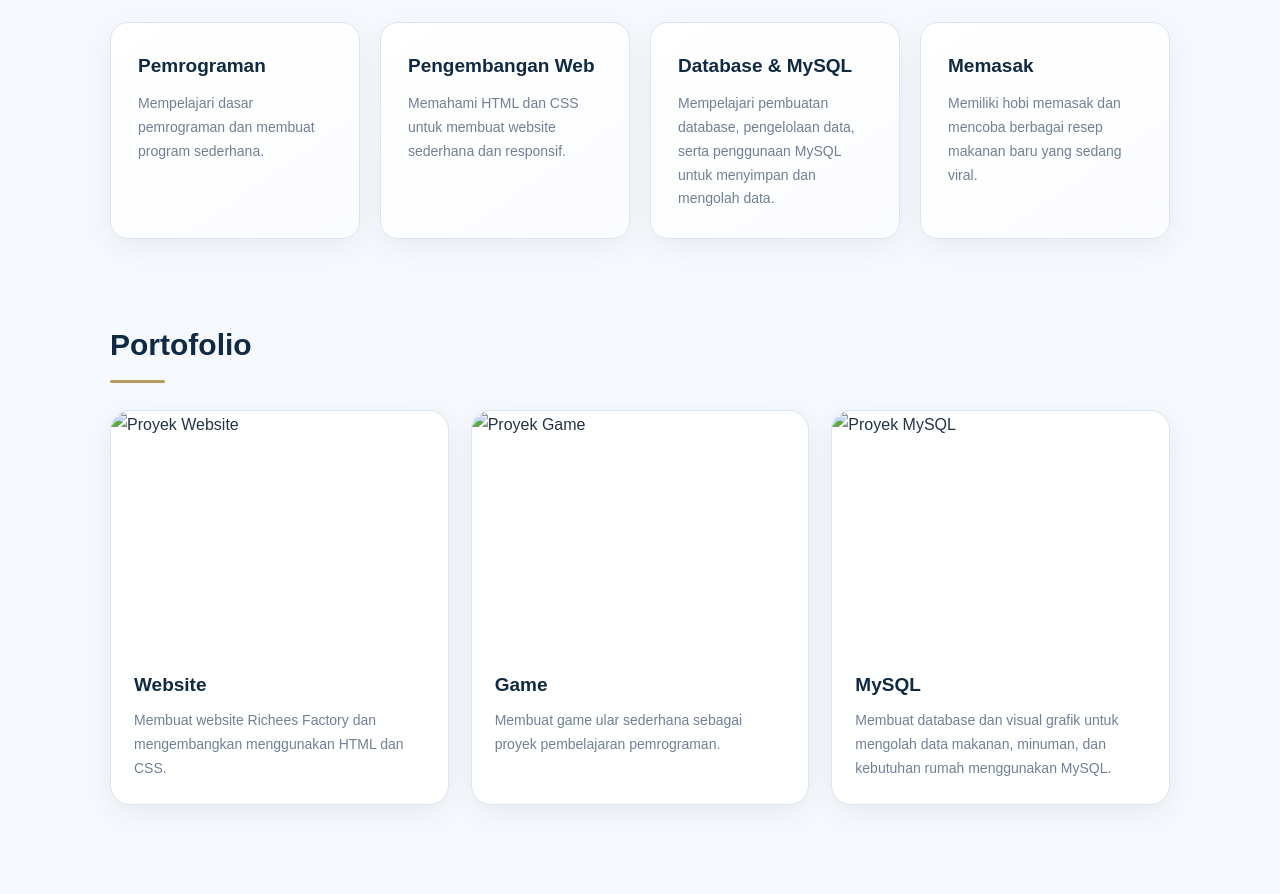
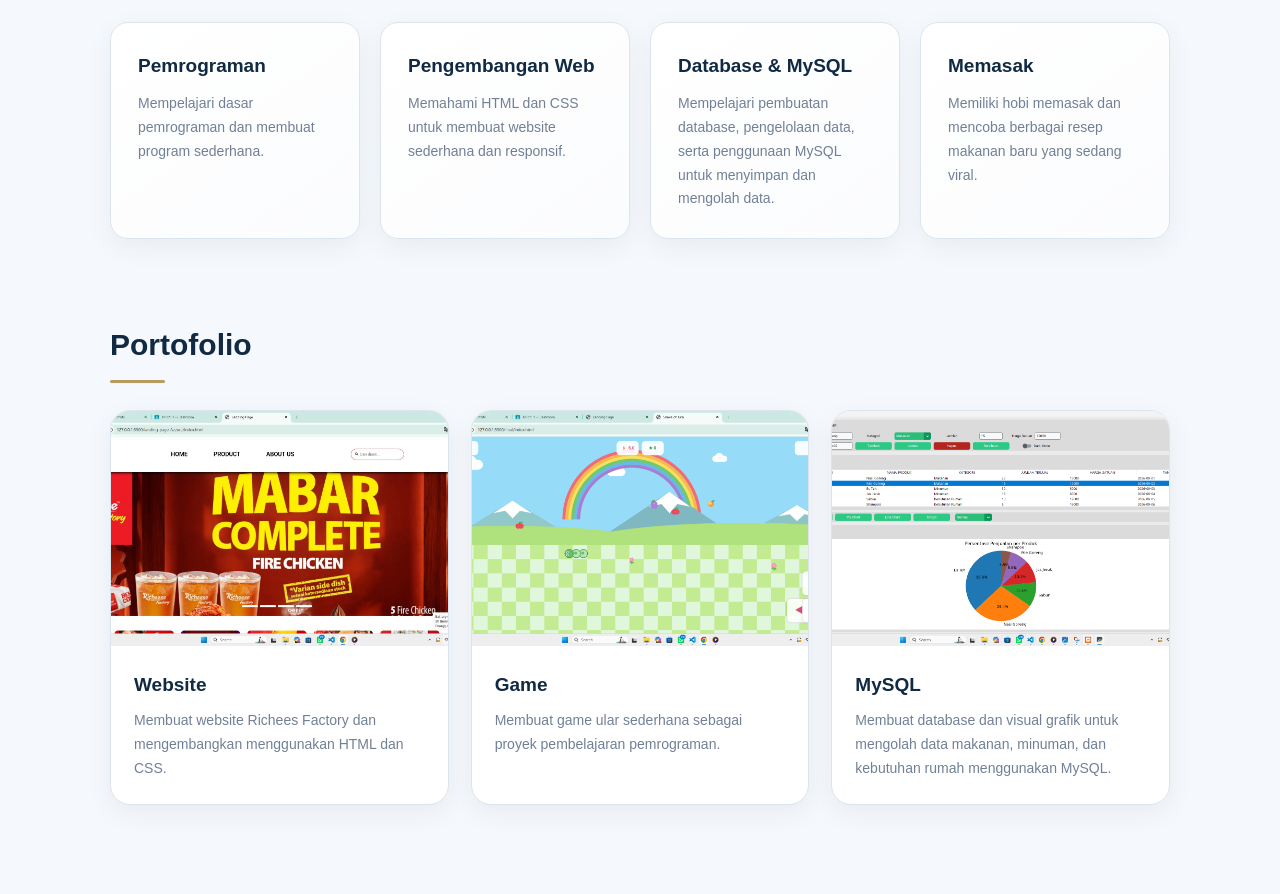
Before and after one commit to ajuraapplg1-hub/praktikum1-porofolio, a plain HTML site: page index.html in a window 1280 px wide. Shown: the part 746-1640 px from the top of the page. Drawn offline with Linux system fonts and the light colour scheme.

Commit message:
Add files via upload

```diff
--- a/index.html
+++ b/index.html
@@ -39,7 +39,7 @@
         <section id="tentang" class="hero container">
 
             <img
-                src="img/foto-profil.jpg"
+                src="foto-profil.jpg"
                 alt="Foto Azzura Sabrina Ahya"
             >
 
@@ -135,7 +135,7 @@
             <figure>
 
                 <img
-                    src="img/website.png"
+                    src="website.png"
                     alt="Proyek Website"
                 >
 
@@ -156,7 +156,7 @@
             <figure>
 
                 <img
-                    src="img/game.png"
+                    src="game.png"
                     alt="Proyek Game"
                 >
 
@@ -177,7 +177,7 @@
             <figure>
 
                 <img
-                    src="img/mysql.png"
+                    src="mysql.png"
                     alt="Proyek MySQL"
                 >
 
```
